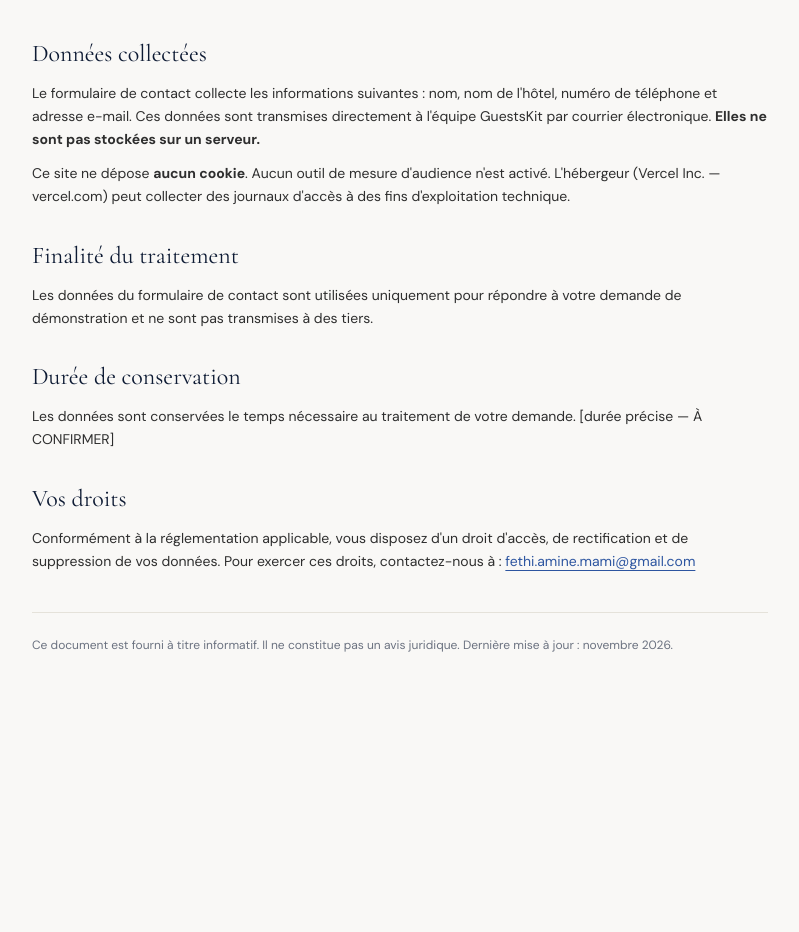
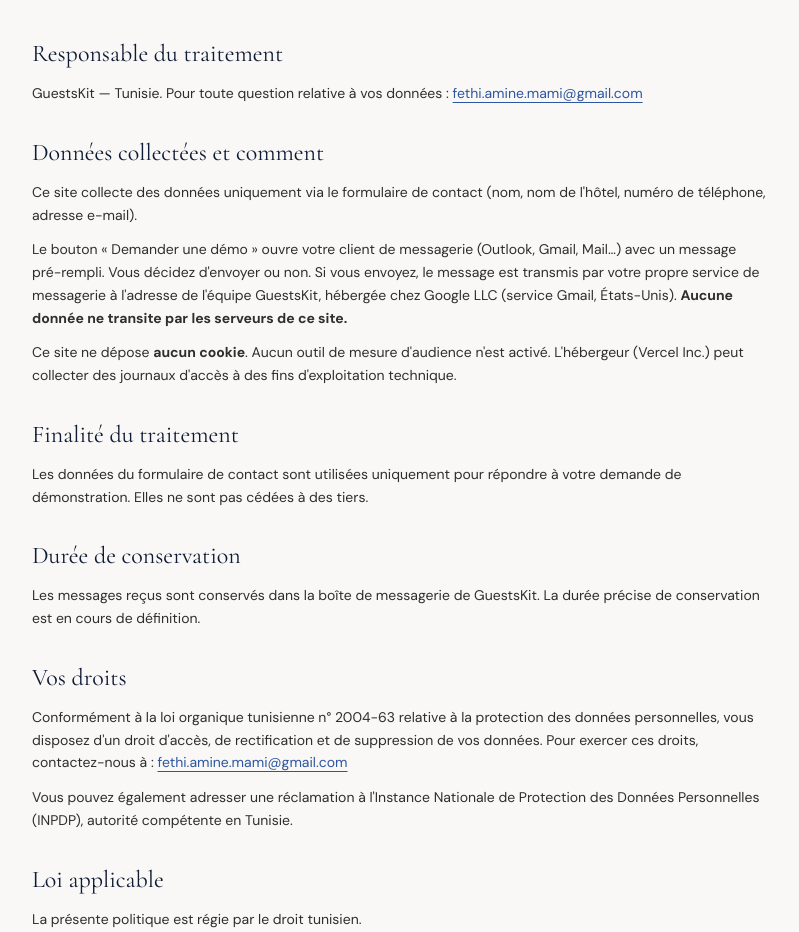
Before and after one commit to Gat7i/Guestskit-website, a Next.js app: page /confidentialite in a window 1280 px wide. Shown: the part 240-1172 px from the top of the page, without its empty margins (240-1039 px from the left). Before the commit the page ends 989 px from the top, so only its background shows below. Built offline with nearby package versions, Linux system fonts and the light colour scheme.

Commit message:
feat(V4): pages légales droit tunisien, loi 2004-63/INPDP, notFound() prod, pays Tunisie, Gmail documenté

```diff
--- a/src/app/confidentialite/page.tsx
+++ b/src/app/confidentialite/page.tsx
@@ -1,4 +1,5 @@
 import type { Metadata } from "next";
+import { notFound } from "next/navigation";
 import { legal, legalComplete } from "@/lib/legal";
 
 export const metadata: Metadata = {
@@ -9,33 +10,58 @@ export const metadata: Metadata = {
 const CONTACT_EMAIL = process.env.NEXT_PUBLIC_CONTACT_EMAIL ?? "fethi.amine.mami@gmail.com";
 
 export default function Confidentialite() {
+  // 404 en production tant que les informations légales ne sont pas complètes
+  if (!legalComplete && process.env.NODE_ENV !== "development") {
+    notFound();
+  }
+
   return (
     <main className="max-w-3xl mx-auto px-4 py-24 font-sans text-charcoal">
       <h1 className="font-serif text-4xl text-night mb-10">Politique de confidentialité</h1>
 
       {!legalComplete && (
         <div className="bg-gold/10 border border-gold/30 rounded-xl p-5 mb-10 text-sm text-night">
-          Cette page est en cours de rédaction. Elle n'est pas encore référencée par les moteurs de recherche.
+          Cette page est en cours de rédaction (aperçu développement uniquement).
         </div>
       )}
 
       <section className="space-y-8 text-sm leading-relaxed">
         <div>
-          <h2 className="font-serif text-2xl text-night mb-3">Données collectées</h2>
+          <h2 className="font-serif text-2xl text-night mb-3">Responsable du traitement</h2>
           <p>
-            Le formulaire de contact collecte les informations suivantes : nom, nom de l'hôtel, numéro de téléphone et adresse e-mail.
-            Ces données sont transmises directement à l'équipe GuestsKit par courrier électronique. <strong>Elles ne sont pas stockées sur un serveur.</strong>
+            {legal.raisonSociale || "GuestsKit"}{legal.pays ? ` — ${legal.pays}` : ""}.
+            Pour toute question relative à vos données :{" "}
+            <a href={`mailto:${legal.contactDonnees || CONTACT_EMAIL}`} className="text-sapphire underline underline-offset-4">
+              {legal.contactDonnees || CONTACT_EMAIL}
+            </a>
+          </p>
+        </div>
+
+        <div>
+          <h2 className="font-serif text-2xl text-night mb-3">Données collectées et comment</h2>
+          <p>
+            Ce site collecte des données uniquement via le formulaire de contact (nom, nom de
+            l'hôtel, numéro de téléphone, adresse e-mail).
           </p>
           <p className="mt-3">
-            Ce site ne dépose <strong>aucun cookie</strong>. Aucun outil de mesure d'audience n'est activé.
-            L'hébergeur ({legal.hebergeur.split(",")[0]}) peut collecter des journaux d'accès à des fins d'exploitation technique.
+            Le bouton « Demander une démo » ouvre votre client de messagerie (Outlook, Gmail,
+            Mail…) avec un message pré-rempli. Vous décidez d'envoyer ou non. Si vous envoyez,
+            le message est transmis par votre propre service de messagerie à l'adresse de l'équipe
+            GuestsKit, hébergée chez Google LLC (service Gmail, États-Unis).{" "}
+            <strong>Aucune donnée ne transite par les serveurs de ce site.</strong>
+          </p>
+          <p className="mt-3">
+            Ce site ne dépose <strong>aucun cookie</strong>. Aucun outil de mesure d'audience
+            n'est activé. L'hébergeur ({legal.hebergeur.split("—")[0].trim()}) peut collecter des
+            journaux d'accès à des fins d'exploitation technique.
           </p>
         </div>
 
         <div>
           <h2 className="font-serif text-2xl text-night mb-3">Finalité du traitement</h2>
           <p>
-            Les données du formulaire de contact sont utilisées uniquement pour répondre à votre demande de démonstration et ne sont pas transmises à des tiers.
+            Les données du formulaire de contact sont utilisées uniquement pour répondre à votre
+            demande de démonstration. Elles ne sont pas cédées à des tiers.
           </p>
         </div>
 
@@ -43,18 +69,30 @@ export default function Confidentialite() {
           <h2 className="font-serif text-2xl text-night mb-3">Durée de conservation</h2>
           <p>
             {legal.dureeConservation ||
-              "Les données sont conservées le temps nécessaire au traitement de votre demande. [durée précise — À CONFIRMER]"}
+              "Les messages reçus sont conservés dans la boîte de messagerie de GuestsKit. La durée précise de conservation est en cours de définition."}
           </p>
         </div>
 
         <div>
           <h2 className="font-serif text-2xl text-night mb-3">Vos droits</h2>
           <p>
-            Conformément à la réglementation applicable{legal.pays ? ` en ${legal.pays}` : ""}, vous disposez d'un droit d'accès, de rectification et de suppression de vos données.
-            Pour exercer ces droits, contactez-nous à :{" "}
+            Conformément à la loi organique tunisienne n° 2004-63 relative à la protection des
+            données personnelles, vous disposez d'un droit d'accès, de rectification et de
+            suppression de vos données. Pour exercer ces droits, contactez-nous à :{" "}
             <a href={`mailto:${legal.contactDonnees || CONTACT_EMAIL}`} className="text-sapphire underline underline-offset-4">
               {legal.contactDonnees || CONTACT_EMAIL}
             </a>
+          </p>
+          <p className="mt-3">
+            Vous pouvez également adresser une réclamation à l'Instance Nationale de Protection
+            des Données Personnelles (INPDP), autorité compétente en Tunisie.
+          </p>
+        </div>
+
+        <div>
+          <h2 className="font-serif text-2xl text-night mb-3">Loi applicable</h2>
+          <p>
+            La présente politique est régie par le droit tunisien.
           </p>
         </div>
 
--- a/src/app/mentions-legales/page.tsx
+++ b/src/app/mentions-legales/page.tsx
@@ -1,43 +1,58 @@
 import type { Metadata } from "next";
+import { notFound } from "next/navigation";
 import { legal, legalComplete } from "@/lib/legal";
 
 export const metadata: Metadata = {
   title: "Mentions légales — GuestsKit",
-  // noindex tant que les informations légales ne sont pas complètes
   robots: legalComplete ? "index,follow" : "noindex,nofollow",
 };
 
 export default function MentionsLegales() {
+  // 404 en production tant que les informations légales ne sont pas complètes
+  if (!legalComplete && process.env.NODE_ENV !== "development") {
+    notFound();
+  }
+
   return (
     <main className="max-w-3xl mx-auto px-4 py-24 font-sans text-charcoal">
       <h1 className="font-serif text-4xl text-night mb-10">Mentions légales</h1>
 
       {!legalComplete && (
         <div className="bg-gold/10 border border-gold/30 rounded-xl p-5 mb-10 text-sm text-night">
-          Cette page est en cours de rédaction. Elle n'est pas encore référencée par les moteurs de recherche.
+          Cette page est en cours de rédaction (aperçu développement uniquement).
         </div>
       )}
 
       <section className="space-y-8 text-sm leading-relaxed">
         <div>
           <h2 className="font-serif text-2xl text-night mb-3">Éditeur du site</h2>
-          <p>{legal.raisonSociale || "[Raison sociale — À CONFIRMER]"}</p>
-          <p>{legal.formeJuridique || "[Forme juridique — À CONFIRMER]"}</p>
-          <p>{legal.adresse || "[Adresse — À CONFIRMER]"}</p>
-          <p>Immatriculation : {legal.immatriculation || "[numéro — À CONFIRMER]"}</p>
-          <p>Directeur de la publication : {legal.directeurPublication || "[nom — À CONFIRMER]"}</p>
+          <p>{legal.raisonSociale || "GuestsKit"}</p>
+          {legal.formeJuridique && <p>{legal.formeJuridique}</p>}
+          {legal.adresse && <p>{legal.adresse}</p>}
+          {legal.immatriculation && <p>Immatriculation : {legal.immatriculation}</p>}
+          {legal.directeurPublication && (
+            <p>Directeur de la publication : {legal.directeurPublication}</p>
+          )}
         </div>
 
         <div>
           <h2 className="font-serif text-2xl text-night mb-3">Hébergeur</h2>
-          <p>{legal.hebergeur}</p>
+          <p>
+            {legal.hebergeur} — hébergeur actuel du site. L'adresse exacte est consultable sur{" "}
+            <a href="https://vercel.com/legal" className="text-sapphire underline underline-offset-4" target="_blank" rel="noopener noreferrer">
+              vercel.com/legal
+            </a>.
+          </p>
         </div>
 
         <div>
           <h2 className="font-serif text-2xl text-night mb-3">Contact</h2>
           <p>
             Pour toute question relative au site :{" "}
-            <a href={`mailto:${process.env.NEXT_PUBLIC_CONTACT_EMAIL ?? "fethi.amine.mami@gmail.com"}`} className="text-sapphire underline underline-offset-4">
+            <a
+              href={`mailto:${process.env.NEXT_PUBLIC_CONTACT_EMAIL ?? "fethi.amine.mami@gmail.com"}`}
+              className="text-sapphire underline underline-offset-4"
+            >
               {process.env.NEXT_PUBLIC_CONTACT_EMAIL ?? "fethi.amine.mami@gmail.com"}
             </a>
           </p>
@@ -50,6 +65,14 @@ export default function MentionsLegales() {
             {legal.raisonSociale || "GuestsKit"}, sauf mention contraire. Toute reproduction est interdite sans autorisation écrite préalable.
           </p>
         </div>
+
+        <div>
+          <h2 className="font-serif text-2xl text-night mb-3">Loi applicable</h2>
+          <p>
+            Le présent site est soumis au droit tunisien. Tout litige relatif à son utilisation
+            relève de la compétence des juridictions tunisiennes.
+          </p>
+        </div>
       </section>
     </main>
   );
--- a/src/lib/legal.ts
+++ b/src/lib/legal.ts
@@ -8,7 +8,7 @@
 export const legal = {
   raisonSociale: "",           // [À CONFIRMER : Fethi — nom légal de la société]
   formeJuridique: "",          // [À CONFIRMER : Fethi — ex. SUARL, SARL, SAS…]
-  pays: "",                    // [À CONFIRMER : Fethi — ex. Tunisie]
+  pays: "Tunisie",
   adresse: "",                 // [À CONFIRMER : Fethi]
   immatriculation: "",         // [À CONFIRMER : Fethi — numéro RNE ou équivalent]
   directeurPublication: "",    // [À CONFIRMER : Fethi — probablement Fethi Amine Mami]
@@ -17,9 +17,12 @@ export const legal = {
   dureeConservation: "",       // [À CONFIRMER : Fethi — durée de conservation des demandes de démo]
 
   // Ce que le site collecte réellement (vérification au 26/11/2026) :
-  // - Formulaire de contact : nom, hôtel, téléphone, e-mail — transmis par mailto, non stockés côté serveur.
-  // - Cookies : aucun cookie déposé par le site. Vercel peut collecter des logs d'accès côté infrastructure.
+  // - Formulaire de contact : le bouton ouvre le client mail du visiteur ; le message arrive sur la boîte
+  //   Gmail de GuestsKit (service Google LLC, États-Unis) — aucune donnée ne transite par nos serveurs.
+  // - Cookies : aucun cookie déposé par le site.
+  // - Hébergeur : Vercel Inc. (États-Unis) — adresse à confirmer sur vercel.com/legal avant publication.
   // - Analytics : Vercel Analytics non activé.
+  // shortcut: texte juridique à faire relire par un juriste avant activation des pages légales
   analytics: false as boolean,
 } as const;
 
```
